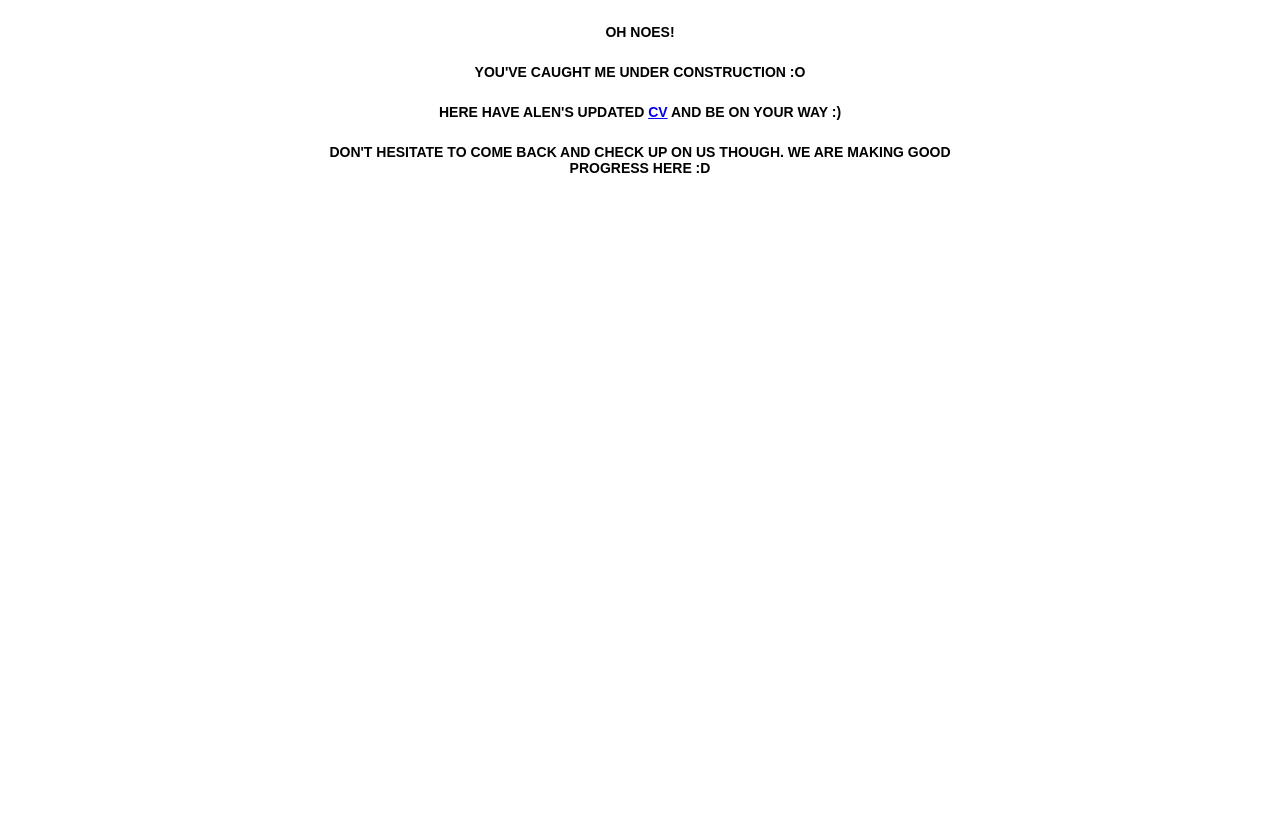
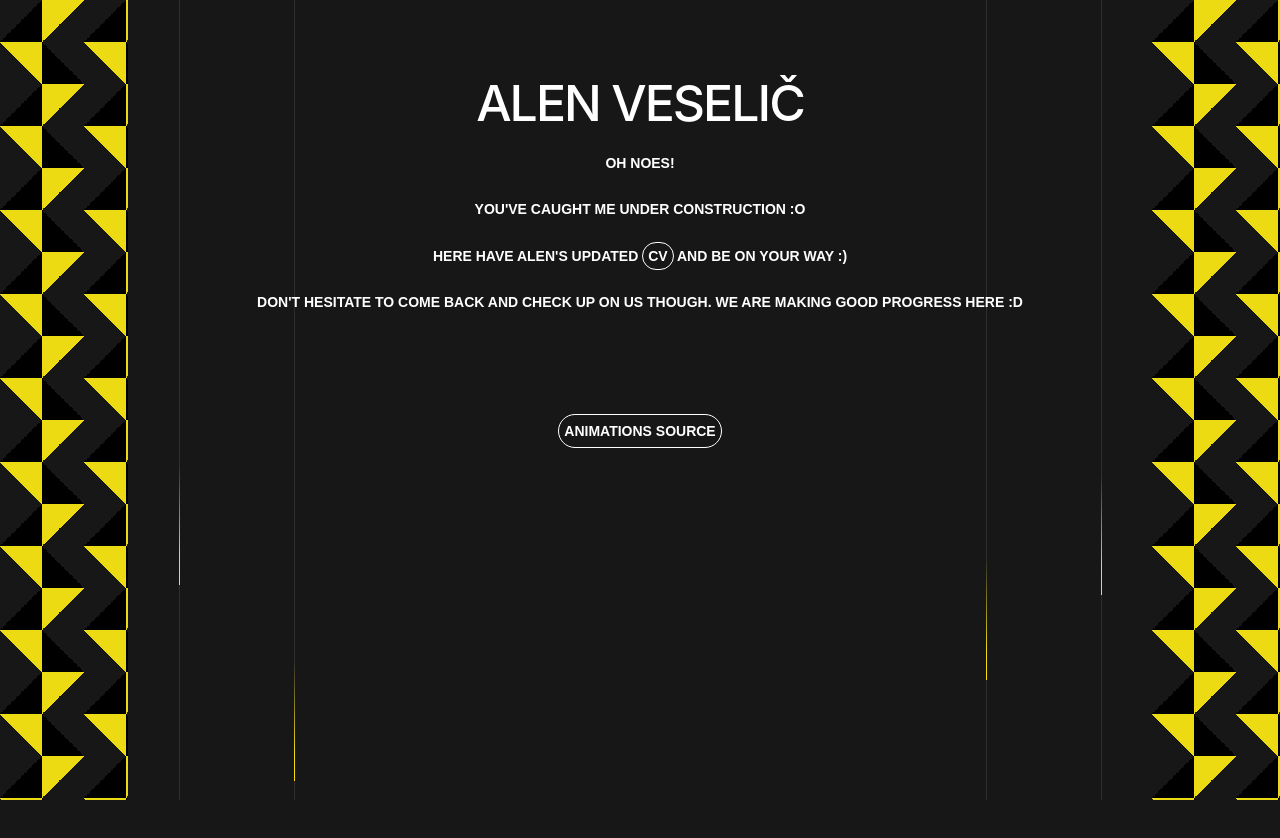
Before and after one commit to AlenVeselic/Angular-Portfolio, an Angular app: page / in a window 1280 px wide. Shown: the top 838 px of the page. After the commit the page ends 800 px from the top, so only its background shows below. Built offline with nearby package versions, Linux system fonts and the light colour scheme.

Commit message:
Soup up the under construction page

```diff
--- a/src/app/under-construction/under-construction.component.html
+++ b/src/app/under-construction/under-construction.component.html
@@ -1,12 +1,32 @@
-<div>
+<div class="message">
+  <h1>Alen Veselič</h1>
   <p>OH noes!</p>
   <p>You've caught me under construction :o</p>
   <p>
-    Here have Alen's updated <a href="CV 2024 August.docx">CV</a> and be on your
-    way :)
+    Here have Alen's updated
+    <a class="cvLink" href="CV 2024 August.docx">CV</a> and be on your way :)
   </p>
   <p>
     Don't hesitate to come back and check up on us though. We are making good
     progress here :D
   </p>
+  <div style="display: flex; justify-content: center">
+    <a
+      class="animationsLink"
+      href="https://devdevout.com/css/css-animated-backgrounds"
+      >Animations source</a
+    >
+  </div>
 </div>
+
+<div style="display: flex">
+  <div class="construction"></div>
+  <div class="placeholder"></div>
+  <div class="lines">
+    <div class="line"></div>
+    <div class="line"></div>
+    <div class="line"></div>
+    <div class="line"></div>
+  </div>
+  <div class="construction"></div>
+</div>
--- a/src/styles.scss
+++ b/src/styles.scss
@@ -138,8 +138,16 @@ main {
   display: flex;
   justify-content: space-around;
   width: 100%;
-  max-width: 700px;
-  margin-bottom: 3rem;
+  color: white;
+  z-index: 5;
+  text-shadow: none;
+}
+
+.message {
+  position: absolute;
+  left: 0;
+  top: 50px;
+  width: 100%;
 }
 
 .content h1 {
@@ -239,3 +247,207 @@ body {
   display: flex;
   justify-content: center;
 }
+
+.cvLink,
+.animationsLink {
+  border: white 1px solid;
+  border-radius: 100px;
+  padding: 5px;
+
+  color: white;
+  text-decoration: none;
+
+  &:hover {
+    border-color: rgb(87, 86, 86);
+    color: rgb(87, 86, 86);
+  }
+}
+
+.animationsLink {
+  display: block;
+  max-width: fit-content;
+  margin-top: 100px;
+}
+
+// Animation styles start
+
+* {
+  margin: 0;
+  padding: 0;
+  box-sizing: border-box !important;
+}
+html,
+body {
+  height: 100%;
+}
+body {
+  display: table;
+  width: 100%;
+  height: 100%;
+  background-color: #171717;
+  color: #000;
+  line-height: 1.6;
+  position: relative;
+  font-family: sans-serif;
+  overflow: hidden;
+}
+.lines {
+  position: absolute;
+  top: 0;
+  left: 0;
+  right: 0;
+  height: 100%;
+  margin: auto;
+  width: 90vw;
+  z-index: -1;
+}
+.line {
+  position: absolute;
+  width: 1px;
+  height: 100%;
+  top: 0;
+  left: 50%;
+  background: rgba(255, 255, 255, 0.1);
+  overflow: hidden;
+
+  &::after {
+    content: "";
+    display: block;
+    position: absolute;
+    height: 15vh;
+    width: 100%;
+    top: -50%;
+    left: 0;
+    background: linear-gradient(
+      to bottom,
+      rgba(255, 255, 255, 0) 0%,
+      rgb(236, 218, 19) 75%,
+      rgb(255, 225, 0) 100%
+    );
+    animation: drop 7s 0s infinite;
+    animation-fill-mode: forwards;
+    animation-timing-function: cubic-bezier(0.4, 0.26, 0, 0.97);
+  }
+  &:nth-child(1) {
+    margin-left: -30%;
+    &::after {
+      animation-delay: 2s;
+    }
+  }
+  &:nth-child(2) {
+    margin-left: -40%;
+    &::after {
+      animation-duration: 16s;
+    }
+  }
+  &:nth-child(3) {
+    margin-left: 30%;
+    &::after {
+      animation-delay: 2.5s;
+    }
+  }
+  &:nth-child(4) {
+    margin-left: 40%;
+    &::after {
+      animation-delay: 1.2s;
+      animation-duration: 12s;
+    }
+  }
+}
+@keyframes drop {
+  0% {
+    top: -50%;
+  }
+  100% {
+    top: 110%;
+  }
+}
+
+.construction {
+  min-width: 10vw;
+  height: 100vh;
+
+  --s: 10.5vmin;
+  --p: calc(var(--s) / 2);
+  --c1: black;
+  --c2: rgb(236, 218, 19);
+  --c3: rgb(23, 23, 23);
+  --bg: var(--c3);
+  --d: 4000ms;
+  --e: cubic-bezier(0.76, 0, 0.24, 1);
+
+  background-color: var(--bg);
+  background-image: linear-gradient(45deg, var(--c1) 25%, transparent 25%),
+    linear-gradient(-45deg, var(--c1) 25%, transparent 25%),
+    linear-gradient(45deg, transparent 75%, var(--c2) 75%),
+    linear-gradient(-45deg, transparent 75%, var(--c2) 75%);
+  background-size: var(--s) var(--s);
+  background-position: calc(var(--p) * 1) calc(var(--p) * 0),
+    calc(var(--p) * -1) calc(var(--p) * 1),
+    calc(var(--p) * 1) calc(var(--p) * -1),
+    calc(var(--p) * -1) calc(var(--p) * 0);
+  animation: color var(--d) var(--e) infinite,
+    position var(--d) var(--e) infinite;
+}
+
+@keyframes color {
+  0%,
+  25% {
+    --bg: var(--c3);
+  }
+  26%,
+  50% {
+    --bg: var(--c1);
+  }
+  51%,
+  75% {
+    --bg: var(--c3);
+  }
+  76%,
+  100% {
+    --bg: var(--c2);
+  }
+}
+
+@keyframes position {
+  0% {
+    background-position: calc(var(--p) * 1) calc(var(--p) * 0),
+      calc(var(--p) * -1) calc(var(--p) * 1),
+      calc(var(--p) * 1) calc(var(--p) * -1),
+      calc(var(--p) * -1) calc(var(--p) * 0);
+  }
+  25% {
+    background-position: calc(var(--p) * 1) calc(var(--p) * 4),
+      calc(var(--p) * -1) calc(var(--p) * 5),
+      calc(var(--p) * 1) calc(var(--p) * 3),
+      calc(var(--p) * -1) calc(var(--p) * 4);
+  }
+  50% {
+    background-position: calc(var(--p) * 3) calc(var(--p) * 8),
+      calc(var(--p) * -3) calc(var(--p) * 9),
+      calc(var(--p) * 2) calc(var(--p) * 7),
+      calc(var(--p) * -2) calc(var(--p) * 8);
+  }
+  75% {
+    background-position: calc(var(--p) * 3) calc(var(--p) * 12),
+      calc(var(--p) * -3) calc(var(--p) * 13),
+      calc(var(--p) * 2) calc(var(--p) * 11),
+      calc(var(--p) * -2) calc(var(--p) * 12);
+  }
+  100% {
+    background-position: calc(var(--p) * 5) calc(var(--p) * 16),
+      calc(var(--p) * -5) calc(var(--p) * 17),
+      calc(var(--p) * 5) calc(var(--p) * 15),
+      calc(var(--p) * -5) calc(var(--p) * 16);
+  }
+}
+
+@media (prefers-reduced-motion) {
+  .construction {
+    animation: none;
+  }
+}
+
+.placeholder {
+  width: 80vw;
+}
```
